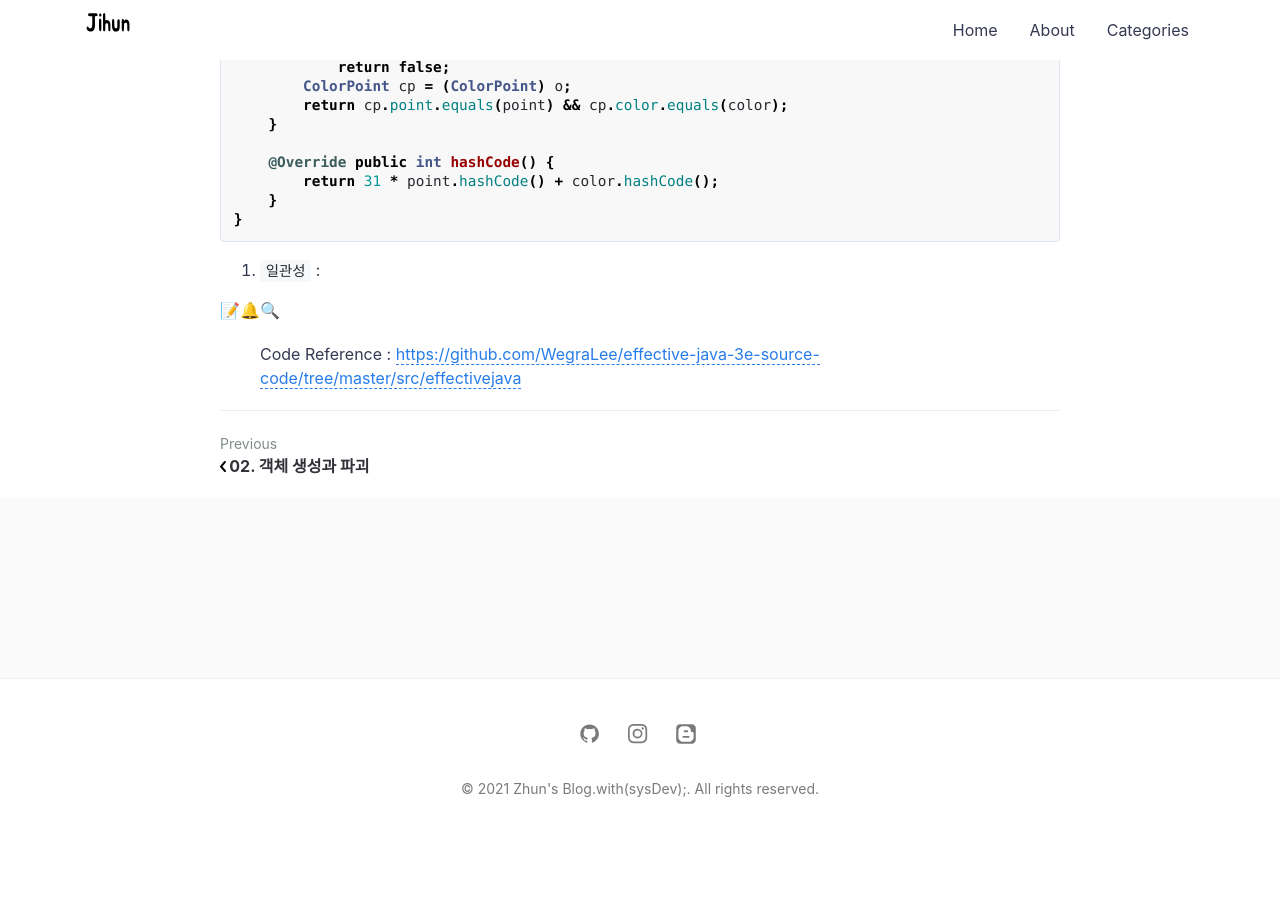
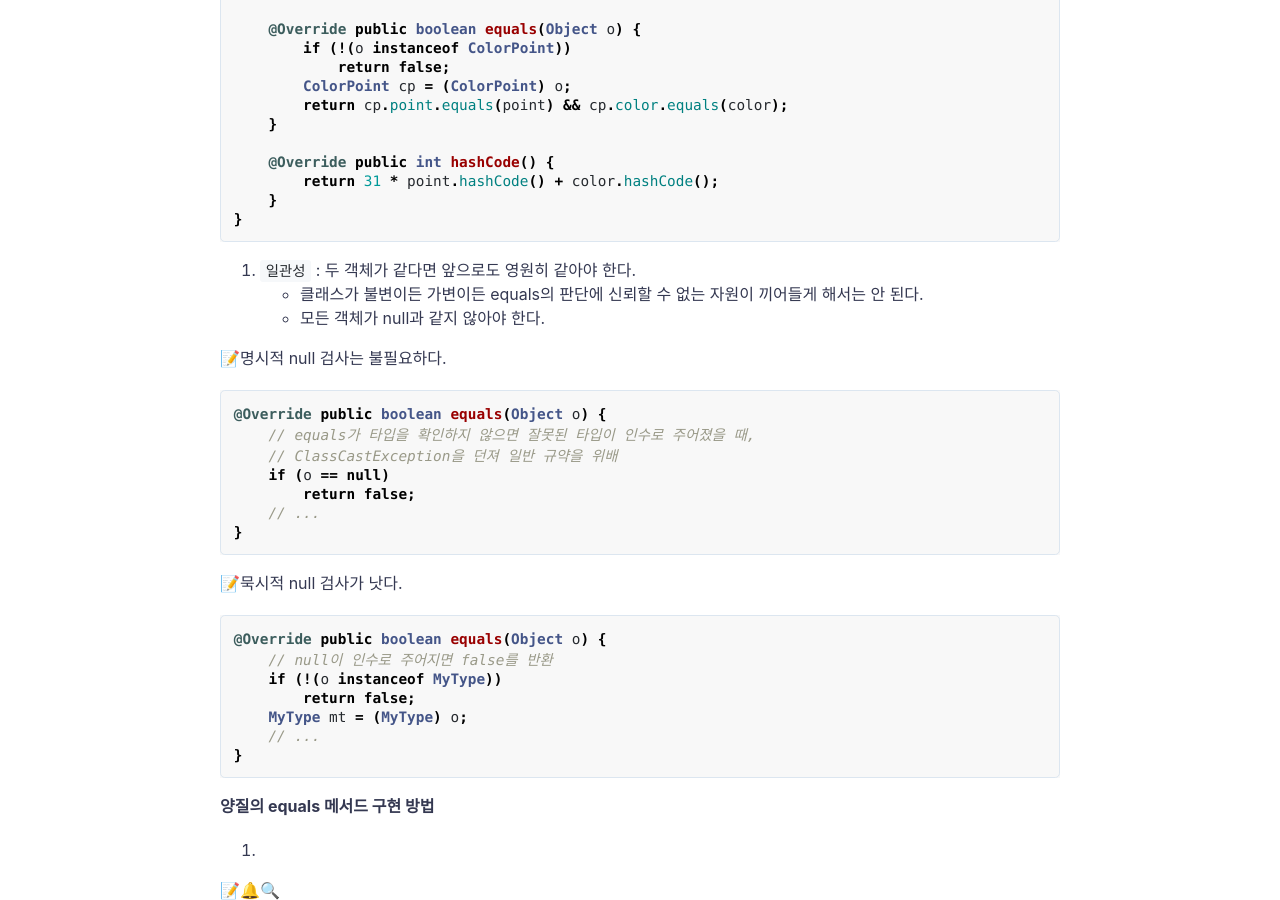
Before and after one commit to jihunparkme/jihunparkme.github.io, a Jekyll site: the page built from _posts/2021-03-15-모든_객체의_공통_메서드.md, in a window 1280 px wide and 900 px high, scrolled down 2794 px. Built offline with Jekyll 4.4.1, drawn with Linux system fonts in a browser that asks for light colours; comment, search, counter and statistics services are not loaded; before the commit the page ends 3638 px from its top, so only the background shows below that; some of the changed text lies outside the part shown.

Commit message:
add contents

````diff
--- a/_posts/2021-03-15-모든_객체의_공통_메서드.md
+++ b/_posts/2021-03-15-모든_객체의_공통_메서드.md
@@ -40,19 +40,19 @@ featured-img: EFF_JAVA
   - 객체 식별성이 아닌 논리적 동치성을 확인해야 하는데, 상위 클래스의 equals가 논리적 동치성을 비교하도록 재정의되지 않았을 때.!
     - 주로 값 클래스(ex. Integer, String ..)
   - 값 클래스라 해도, 값이 같은 인스턴스가 둘 이상 만들어지지 않음을 보장하는 인스턴스 통제 클래스라면 equals를 재정의하지 않아도 된다.
-- 🔍equals 메서드는 동치관계(equivalence relation)를 구현하며, 아래를 만족🔍
+- 🔍equals 메서드는 동치관계(equivalence relation)를 구현하며, 아래를 만족
   - `반사성(reflexivity)` : null이 아닌 모든 참조 값 x에 대해, x.equals(x)는 true다.
   - `대칭성(symmetry)` : null이 아닌 모든 참조 값 x, y에 대해, x.equals(y)가 true면 y.equals(x)도 true다.
   - `추이성(transitivity)` : null이 아닌 모든 참조 값 x, y, z에 대해, x.equals(y)가 true고, y.equals(z)도 true면 x.equals(z)도 true다.
   - `일관성(consistency)` : null이 아닌 모든 참조 값 x, y에 대해, x.equals(y)를 반복해서 호출하면 항상 true를 반환하거나 항상 false를 반환한다.
   - `null-아님` : null이 아닌 모든 참조 값 x에 대해, x.equals(null)은 false다.
 
-🔍**동치관계**🔍
+🔍**동치관계**
 
 - 집합을 서로 같은 원소들로 이뤄진 부분집합으로 나누는 연산
   - 이 부분집합들을 동치류(equivalence class; 동치 클래스)라고 함
 
-**`동치관계`를 만족시키기 위한 다섯 요건**
+🔍**`동치관계`를 만족시키기 위한 다섯 요건**
 
 1. `반사성` : 객체는 자기 자신과 같아야 한다.
 2. `대칭성` : 두 객체는 서로에 대한 동치 여부에 똑같이 답해야 한다.
@@ -120,7 +120,37 @@ public class ColorPoint {
 }
 ```
 
-4. `일관성` :
+4. `일관성` : 두 객체가 같다면 앞으로도 영원히 같아야 한다.
+   - 클래스가 불변이든 가변이든 equals의 판단에 신뢰할 수 없는 자원이 끼어들게 해서는 안 된다.
+   - 모든 객체가 null과 같지 않아야 한다.
+
+📝명시적 null 검사는 불필요하다.
+
+```java
+@Override public boolean equals(Object o) {
+    // equals가 타입을 확인하지 않으면 잘못된 타입이 인수로 주어졌을 때,
+    // ClassCastException을 던져 일반 규약을 위배
+    if (o == null)
+        return false;
+    // ...
+}
+```
+
+📝묵시적 null 검사가 낫다.
+
+```java
+@Override public boolean equals(Object o) {
+    // null이 인수로 주어지면 false를 반환
+    if (!(o instanceof MyType))
+        return false;
+    MyType mt = (MyType) o;
+    // ...
+}
+```
+
+**양질의 equals 메서드 구현 방법**
+
+1.
 
 
 
````
